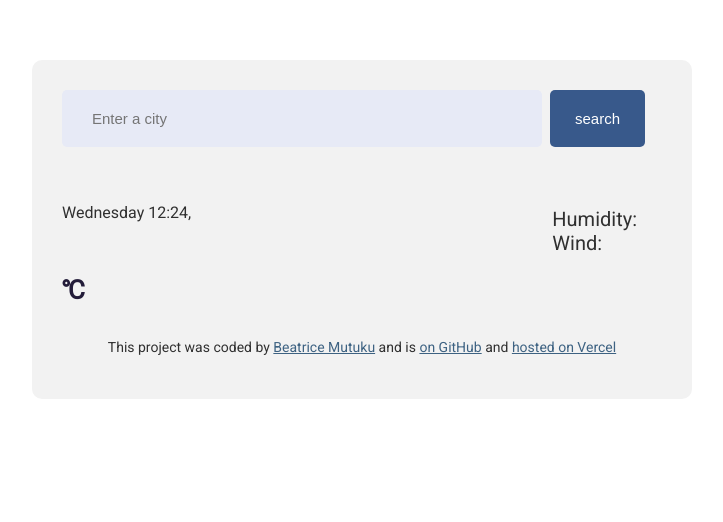
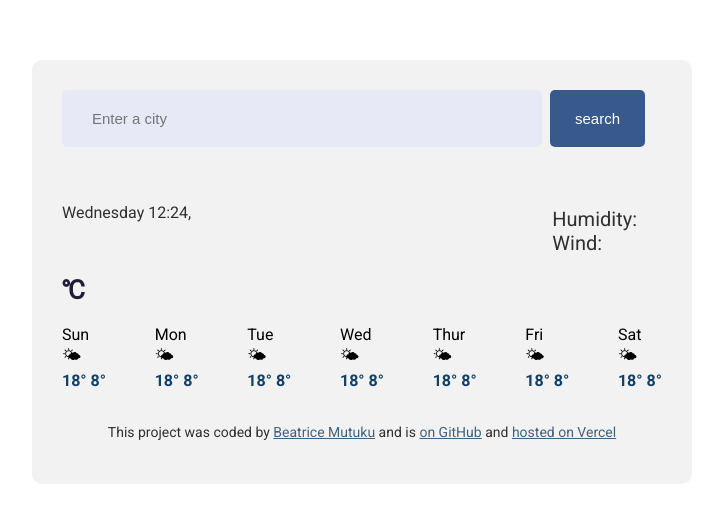
Before and after one commit to Beatricenzoa/Vanilla-Weather-Search, a plain HTML site: page index.html in a window 1280 px wide. Shown: the whole page, without its empty margins (278-1001 px from the left). Drawn offline with nearby package versions, Linux system fonts and the light colour scheme; no server answers.

Commit message:
Added weather forecast  HTML from JavaScript

```diff
--- a/index.html
+++ b/index.html
@@ -49,6 +49,7 @@
           <div id="temperature"></div>
           <div id="unit">℃</div>
         </div>
+        <div id="weather-forecast"></div>
       </main>
       <footer>
         <p>
--- a/src/index.js
+++ b/src/index.js
@@ -23,6 +23,20 @@ function searchCity(city) {
   let apiUrl = `https://api.shecodes.io/weather/v1/current?query=${city}&key=${key}&units=metric`;
 
   axios.get(apiUrl).then(showWeatherDetails);
+}
+function weatherForecast() {
+  let forecast = document.querySelector("#weather-forecast");
+  let days = ["Sun", "Mon", "Tue", "Wed", "Thur", "Fri", "Sat"];
+  days.forEach(function (day) {
+    forecast.innerHTML += `
+  <div id="forecast">
+  <div class="forecast-date">${day}</div>
+    <div class="forecast-icon">🌤</div>
+  <div class="forecast-temperatures"><span class="max-temperature"><strong>18° </strong></span
+  <span class="min-temperature"><strong> 8°</strong></span>
+  </div>
+  </div>`;
+  });
 }
 
 function search(event) {
@@ -65,3 +79,4 @@ let currentDate = new Date();
 currentDateELement.innerHTML = formatDate(currentDate);
 
 searchCity("Nairobi");
+weatherForecast();
--- a/src/styles.css
+++ b/src/styles.css
@@ -41,10 +41,6 @@ h1 {
   display: flex;
   justify-content: start;
 }
-#icon {
-  position: relative;
-  bottom: 5px;
-}
 #temperature {
   font-size: 80px;
   font-weight: bold;
@@ -69,6 +65,11 @@ h1 {
   margin-right: 25px;
   opacity: 0.8;
 }
+#weather-forecast {
+  margin-top: 20px;
+  display: flex;
+  justify-content: space-between;
+}
 strong {
   color: #113f67;
 }
```
